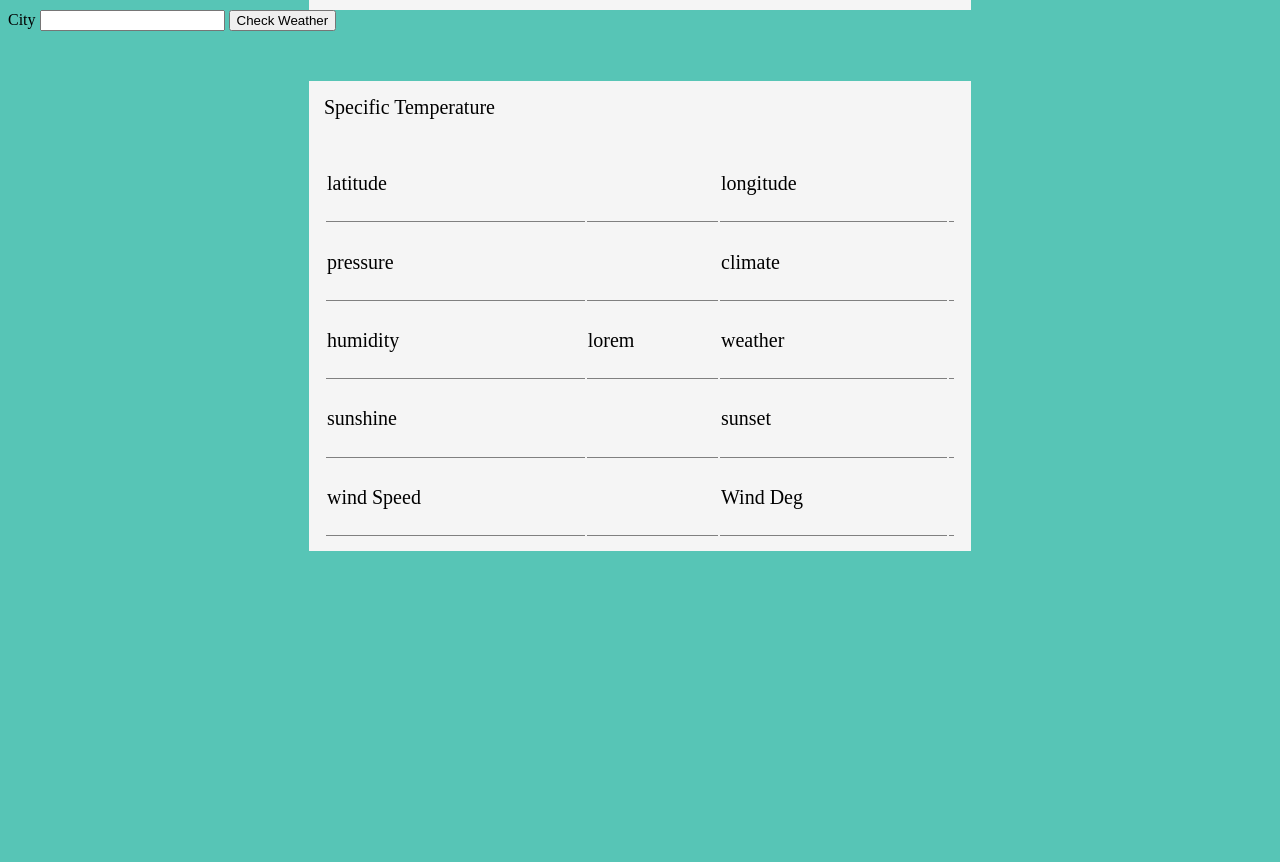
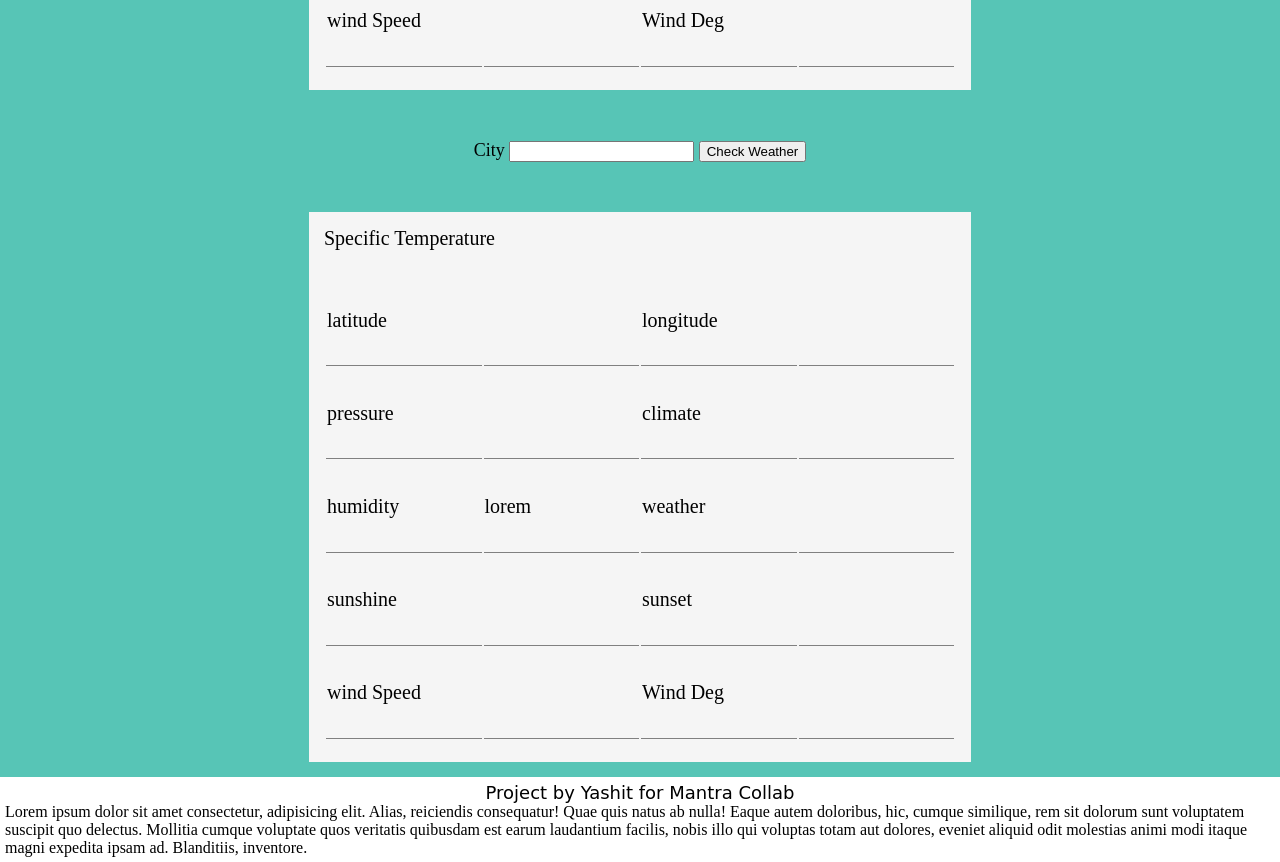
Before and after one commit to yashitag1409/Mantra-assignment, a plain HTML site: page index.html in a window 1280 px wide. Shown: the part 510-1372 px from the top of the page. Before the commit the page ends 1069 px from the top, so only its background shows below. Drawn offline with Linux system fonts and the light colour scheme; no server answers.

Commit message:
Add files via upload

```diff
--- a/index.html
+++ b/index.html
@@ -13,9 +13,11 @@
       <table>
         <div class="head">Current Temperature</div>
         <br />
-        <tr id="temperature"></tr>
+
+          <div id="temperature"></div>
+
         <tr>
-          <td align="left">latitude</td>
+          <td>latitude</td>
           <td id="latitude"></td>
           <td align="left">longitude</td>
           <td id="longitude"></td>
@@ -57,7 +59,7 @@
       <table>
         <div class="s-head">Specific Temperature</div>
         <br />
-        <tr id="s-temperature"></tr>
+        <div id="s-temperature"></div>
         <tr>
           <td align="left">latitude</td>
           <td id="s-latitude"></td>
@@ -90,6 +92,16 @@
         </tr>
       </table>
     </div>
+    <footer>
+      <div class="heading-footer">Project by Yashit for Mantra Collab</div>
+      Lorem ipsum dolor sit amet consectetur, adipisicing elit. Alias,
+      reiciendis consequatur! Quae quis natus ab nulla! Eaque autem doloribus,
+      hic, cumque similique, rem sit dolorum sunt voluptatem suscipit quo
+      delectus. Mollitia cumque voluptate quos veritatis quibusdam est earum
+      laudantium facilis, nobis illo qui voluptas totam aut dolores, eveniet
+      aliquid odit molestias animi modi itaque magni expedita ipsam ad.
+      Blanditiis, inventore.
+    </footer>
     <script src="script.js"></script>
   </body>
 </html>
--- a/script.js
+++ b/script.js
@@ -56,8 +56,8 @@ const currentWeather = async () => {
         climate.innerHTML = data.weather[0].main;
         // humidty.innerHTML = data.main.humidity;
         weather.innerHTML = data.weather[0].description;
-        sunshine.innerHTML = sr_hours_min;
-        sunset.innerHTML = ss_hours_min;
+        sunshine.innerHTML = sr_hours_min + " AM";
+        sunset.innerHTML = ss_hours_min + " PM";
         wind.innerHTML = data.wind.speed;
         winddeg.innerHTML = data.wind.deg;
         // console.log("4");
@@ -89,12 +89,14 @@ stbtn.addEventListener("click", () => {
         s_latitude.innerHTML = data.coord.lat;
         s_longitude.innerHTML = data.coord.lon;
         s_temperature.innerHTML =
-          " City : Jabalpur   Temperature : " + data.main.temp + "&deg;C";
+          ` City : ${cityname.value}  Temperature : ` +
+          data.main.temp +
+          "&deg;C";
         s_pressure.innerHTML = data.main.pressure;
         s_climate.innerHTML = data.weather[0].main;
         s_weather.innerHTML = data.weather[0].description;
-        s_sunshine.innerHTML = sr_hours_min;
-        s_sunset.innerHTML = ss_hours_min;
+        s_sunshine.innerHTML = sr_hours_min + "AM";
+        s_sunset.innerHTML = ss_hours_min + "PM";
         s_wind.innerHTML = data.wind.speed;
         s_winddeg.innerHTML = data.wind.deg;
       }
--- a/style.css
+++ b/style.css
@@ -1,7 +1,7 @@
 #current-result {
   background-color: whitesmoke;
   width: 50%;
-  height: 55vh;
+  height: 65vh;
   font-size: 20px;
   /* display: grid;
   grid-template-columns: auto auto; */
@@ -24,20 +24,21 @@ table {
   text-transform: uppercase;
 }
 td {
+  width: 25%;
   border-bottom: 1px solid grey;
 }
 #temperature {
   text-align: center;
+  /* width: 100%; */
+  border: none;
   justify-content: center;
 }
 #specific-result {
   background-color: whitesmoke;
   /* background-color: red; */
   width: 50%;
-  height: 55vh;
+  height: 65vh;
   font-size: 20px;
-  /* display: grid;
-        grid-template-columns: auto auto; */
   margin-left: auto;
   margin-right: auto;
   margin-top: 50px;
@@ -45,5 +46,27 @@ td {
   overflow: hidden;
 }
 body {
-  background-color:#57C5B6;
+  background-color: #57c5b6;
 }
+
+#city {
+  margin-top: 50px;
+  font-size: large;
+  justify-content: center;
+  text-align: center;
+  align-items: center;
+}
+footer {
+  margin-top: 15px;
+  background-color: #fff;
+  padding: 5px;
+  margin-left: -8px;
+  margin-right: -8px;
+  margin-bottom: -10px;
+}
+.heading-footer {
+  text-align: center;
+  justify-content: center;
+  font-size: large;
+  font-family: cursive;
+}
```
